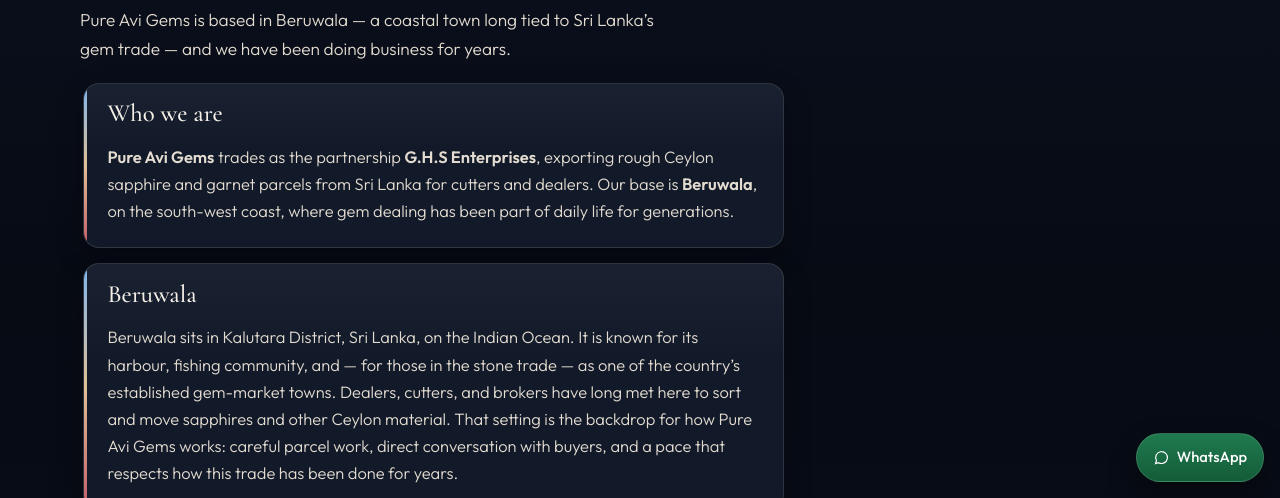
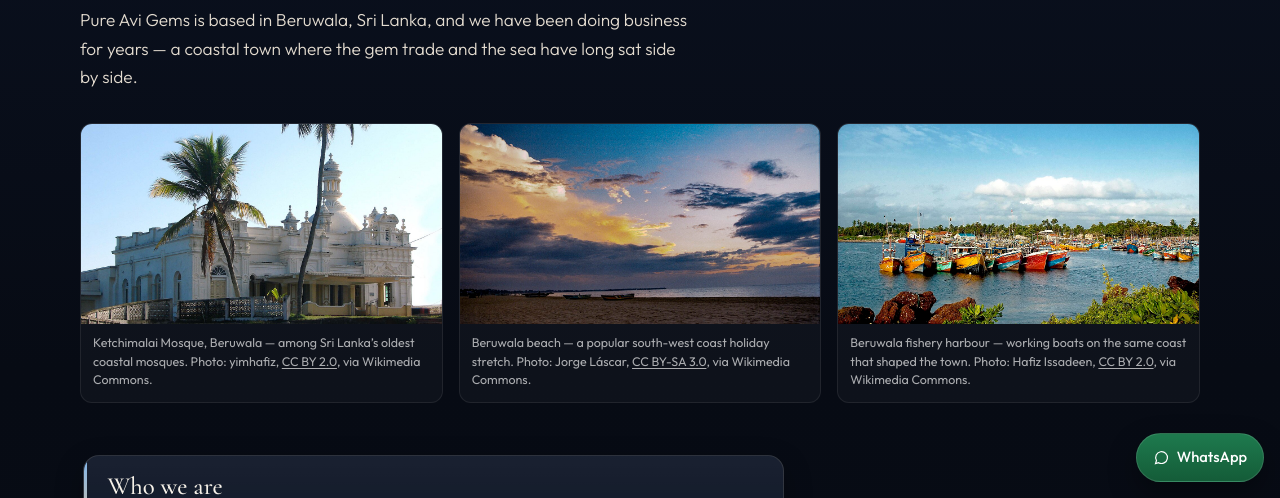
Before and after one commit to shalikacomm/avigems, a plain HTML site: page history.html in a window 1280 px wide. Shown: the part 302-800 px from the top of the page. Drawn offline with Linux system fonts and the light colour scheme.

Commit message:
History: Beruwala photos, cleaner licence/address, no commence dates

```diff
--- a/css/styles.css
+++ b/css/styles.css
@@ -1117,3 +1117,40 @@
   .spec dt { padding-bottom: 0.1rem; border-bottom: 0; }
   .spec dd { padding-top: 0.1rem; }
 }
+
+
+/* History page photo gallery */
+.history-gallery {
+  display: grid;
+  grid-template-columns: repeat(3, minmax(0, 1fr));
+  gap: 1rem;
+  margin: 1.75rem 0 2.25rem;
+}
+.history-gallery figure {
+  margin: 0;
+  border-radius: 12px;
+  overflow: hidden;
+  background: rgba(255,255,255,0.03);
+  border: 1px solid rgba(255,255,255,0.08);
+}
+.history-gallery img {
+  width: 100%;
+  height: 200px;
+  object-fit: cover;
+  display: block;
+}
+.history-gallery figcaption {
+  font-size: 0.78rem;
+  line-height: 1.45;
+  padding: 0.65rem 0.75rem 0.85rem;
+  color: rgba(255,255,255,0.65);
+}
+.history-gallery figcaption a {
+  color: inherit;
+  text-decoration: underline;
+  text-underline-offset: 2px;
+}
+@media (max-width: 800px) {
+  .history-gallery { grid-template-columns: 1fr; }
+  .history-gallery img { height: 220px; }
+}
--- a/history.html
+++ b/history.html
@@ -4,7 +4,7 @@
   <meta charset="utf-8">
   <meta name="viewport" content="width=device-width, initial-scale=1">
   <title>History — Pure Avi Gems</title>
-  <meta name="description" content="Pure Avi Gems — based in Beruwala, Sri Lanka. Years in the Ceylon sapphire and garnet trade; G.H.S Enterprises.">
+  <meta name="description" content="Pure Avi Gems is based in Beruwala, Sri Lanka — a coastal gem-trade and holiday town. Years in the Ceylon sapphire and garnet trade.">
   <meta name="theme-color" content="#070b14">
   <link rel="icon" href="favicon.svg" type="image/svg+xml">
   <link rel="stylesheet" href="css/styles.css">
@@ -36,8 +36,24 @@
     <div class="page-intro">
       <p class="eyebrow"><span class="dot" aria-hidden="true"></span> History</p>
       <h1>From Beruwala to the trade.</h1>
-      <p class="lede">Pure Avi Gems is based in Beruwala — a coastal town long tied to Sri Lanka’s gem trade — and we have been doing business for years.</p>
+      <p class="lede">Pure Avi Gems is based in Beruwala, Sri Lanka, and we have been doing business for years — a coastal town where the gem trade and the sea have long sat side by side.</p>
     </div>
+
+    <div class="history-gallery" aria-label="Beruwala">
+      <figure>
+        <img src="images/beruwala-ketchimalai.jpg" alt="Ketchimalai Mosque on the coast at Beruwala, one of Sri Lanka’s oldest mosques." width="1280" height="888" loading="lazy">
+        <figcaption>Ketchimalai Mosque, Beruwala — among Sri Lanka’s oldest coastal mosques. Photo: yimhafiz, <a href="https://creativecommons.org/licenses/by/2.0/">CC BY 2.0</a>, via Wikimedia Commons.</figcaption>
+      </figure>
+      <figure>
+        <img src="images/beruwala-beach.jpg" alt="Sandy beach and palm trees along the shore at Beruwala, Sri Lanka." width="1280" height="853" loading="lazy">
+        <figcaption>Beruwala beach — a popular south-west coast holiday stretch. Photo: Jorge Láscar, <a href="https://creativecommons.org/licenses/by-sa/3.0/">CC BY-SA 3.0</a>, via Wikimedia Commons.</figcaption>
+      </figure>
+      <figure>
+        <img src="images/beruwala-harbour.jpg" alt="Fishing boats in Beruwala fishery harbour, Sri Lanka." width="1280" height="853" loading="lazy">
+        <figcaption>Beruwala fishery harbour — working boats on the same coast that shaped the town. Photo: Hafiz Issadeen, <a href="https://creativecommons.org/licenses/by/2.0/">CC BY 2.0</a>, via Wikimedia Commons.</figcaption>
+      </figure>
+    </div>
+
     <section class="section">
       <div class="prose">
         <div class="timeline">
@@ -48,17 +64,17 @@
 
           <article class="history-block">
             <h2>Beruwala</h2>
-            <p>Beruwala sits in Kalutara District, Sri Lanka, on the Indian Ocean. It is known for its harbour, fishing community, and — for those in the stone trade — as one of the country’s established gem-market towns. Dealers, cutters, and brokers have long met here to sort and move sapphires and other Ceylon material. That setting is the backdrop for how Pure Avi Gems works: careful parcel work, direct conversation with buyers, and a pace that respects how this trade has been done for years.</p>
+            <p>Beruwala is a coastal town in Kalutara District, Western Province, Sri Lanka — known for its beach and as a popular holiday destination, as well as for harbour life and long-standing trade. Visitors come for the shore; those in the stone trade know it as one of the country’s established gem-market towns, where dealers, cutters, and brokers have long met to sort and move sapphires and other Ceylon material. That mix of sea, town, and trade is the backdrop for how Pure Avi Gems works: careful parcel work, direct conversation with buyers, and a pace that respects how this coast has done business for years.</p>
           </article>
 
           <article class="history-block">
             <h2>Years in the trade</h2>
-            <p>We have been doing business for years — building relationships with cutters and dealers, learning parcels by hand, and shipping Ceylon sapphire and garnet with the same care we expect when we buy. The partnership <strong>G.H.S Enterprises</strong> was formally commenced on <strong>19-02-2026</strong> and registered on <strong>04-03-2026</strong> (certificate <strong>WP/COL/DP/2026/00281</strong>, Western Province), with a registered address at No: 318/K, 1st Lane, Malasinghegoda Road, Hokandara Eastern, Sri Lanka — while our trading base remains Beruwala.</p>
+            <p>We have been doing business for years — building relationships with cutters and dealers, learning parcels by hand, and shipping Ceylon sapphire and garnet with the same care we expect when we buy. The partnership <strong>G.H.S Enterprises</strong> holds business registration certificate <strong>WP/COL/DP/2026/00281</strong> (Western Province). Registered address: Mahasinghe Road, Hohandara East, Sri Lanka — while our trading base remains Beruwala.</p>
           </article>
 
           <article class="history-block">
             <h2>Licence</h2>
-            <p>Gem dealer licence (NGJA) No. <strong>20259DL34127</strong> under G.D.G. Harischandra (NIC 600011219V), Bronze tier, stock value Rs. 500,000. Nature of business: imports, export, buying and selling of gems. Capital Rs. 500,000. Authorised by the National Gem &amp; Jewellery Authority of Sri Lanka.</p>
+            <p>Gem dealer licence (NGJA) No. <strong>20259DL34127</strong> under G.D.G. Harischandra. Nature of business: imports, export, buying and selling of gems. Authorised by the National Gem &amp; Jewellery Authority of Sri Lanka.</p>
           </article>
 
           <article class="history-block">
@@ -86,7 +102,7 @@
       <div>
         <p>G.H.S Enterprises · Reg. WP/COL/DP/2026/00281 · NGJA licence 20259DL34127 · Licensed gem dealer / exporter, Sri Lanka.</p>
         <p>Phone +61 451 856 413 · Email shali@pureavigems.com</p>
-        <p>No: 318/K, 1st Lane, Malasinghegoda Road, Hokandara Eastern, Sri Lanka</p>
+        <p>Mahasinghe Road, Hohandara East, Sri Lanka</p>
       </div>
       <div>
         <p>Photographs are free-licensed reference images. They are not photographs of parcels held by this business.</p>
```
Also changed, not shown: about.html (+4 -4 lines), contact.html (+3 -3 lines), index.html (+1 -1 lines), images/beruwala-beach.jpg (added), images/beruwala-harbour.jpg (added), images/beruwala-ketchimalai.jpg (added).
